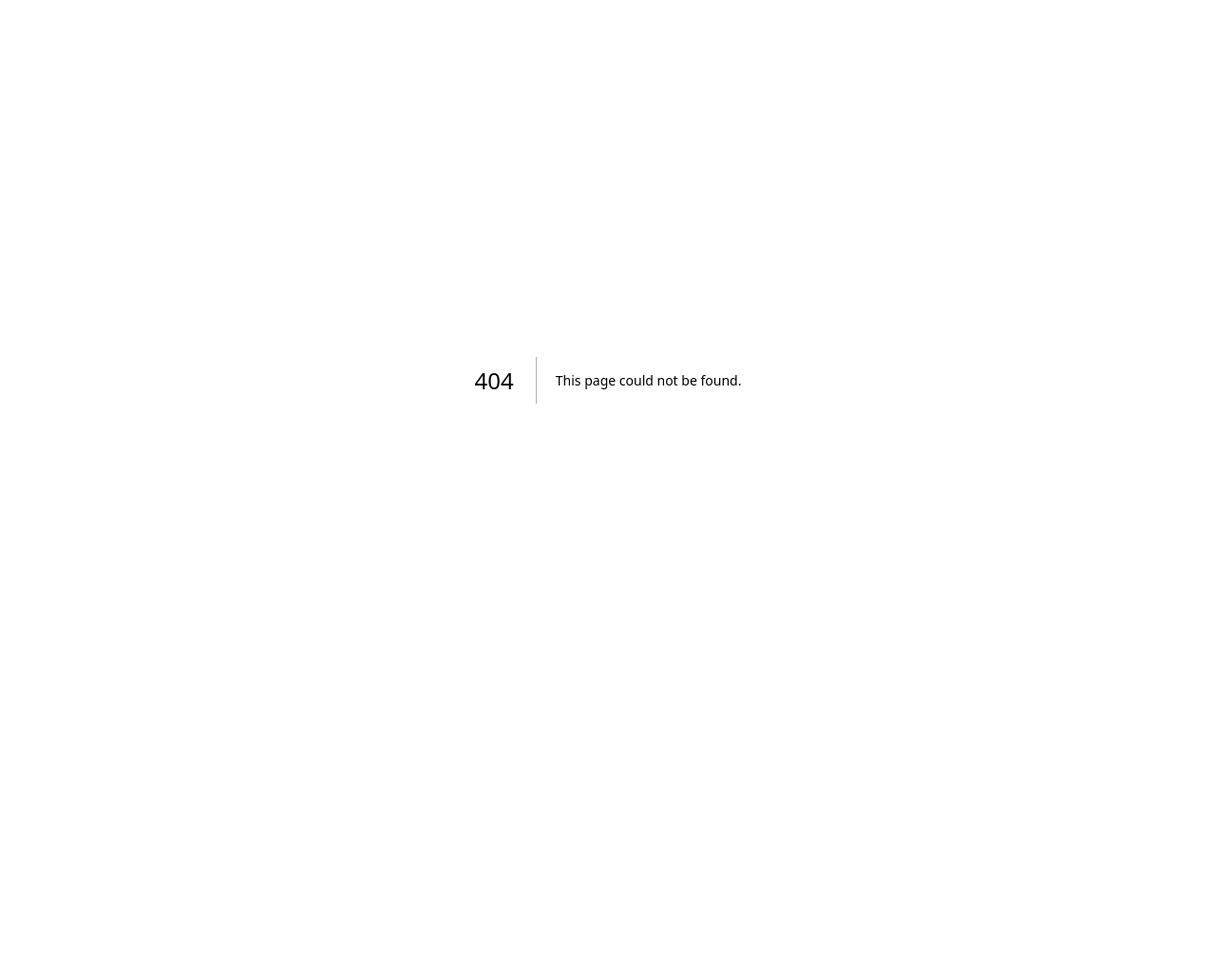
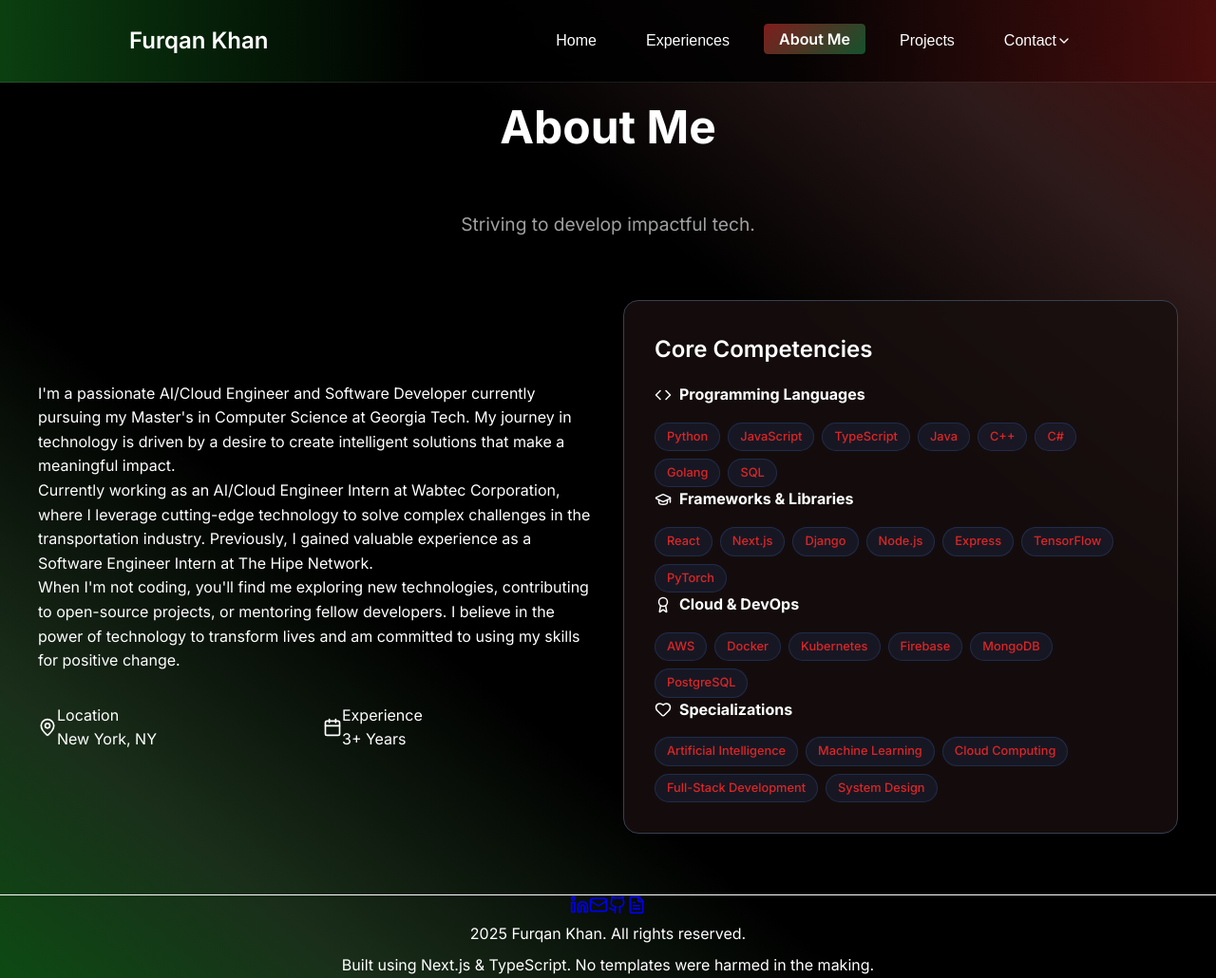
Before and after one commit to fahmedk/portfolio, a Next.js app: page /about in a window 1280 px wide. Before the commit this address had no page. Shown: the whole page at 95% size. Before the commit the page ends 800 px from the top, so only its background shows below. Built offline with nearby package versions, Linux system fonts and the light colour scheme; a web font is replaced by a local one.

Commit message:
fixed scroll issues removed some sections

```diff
--- /dev/null
+++ b/src/app/about/page.tsx
@@ -0,0 +1,20 @@
+"use client";
+
+import React, { useState, useEffect } from "react";
+import ModernLayout from "@/components/BookLayout";
+import AboutPage from "@/components/pages/AboutPage";
+
+export default function About() {
+  const [currentSection, setCurrentSection] = useState("about");
+
+  useEffect(() => {
+    // Ensure About remains highlighted on initial load
+    setCurrentSection("about");
+  }, []);
+
+  return (
+    <ModernLayout currentSection={currentSection} onSectionChange={setCurrentSection}>
+      <AboutPage />
+    </ModernLayout>
+  );
+}
--- a/src/app/globals.css
+++ b/src/app/globals.css
@@ -43,11 +43,10 @@ body {
 
 /* Sections */
 .section {
-  min-height: 100vh;
-  padding: 6rem 2rem 4rem;
-  display: flex;
-  align-items: center;
-  justify-content: center;
+  min-height: auto;
+  padding: 6rem 1.5rem 4rem;
+  display: block;
+  scroll-margin-top: 120px;
 }
 
 .container {
@@ -219,9 +218,9 @@ body {
 }
 
 .nav-container {
-  max-width: 1200px;
+  max-width: 1040px;
   margin: 0 auto;
-  padding: 0 2rem;
+  padding: 0 1rem;
   display: flex;
   justify-content: space-between;
   align-items: center;
@@ -252,7 +251,7 @@ body {
 
 .nav-links {
   display: flex;
-  gap: 2rem;
+  gap: 1.25rem;
   list-style: none;
   margin: 0;
   padding: 0;
@@ -268,6 +267,9 @@ body {
   cursor: pointer;
   padding: 0.5rem 1rem;
   position: relative;
+  display: inline-flex;
+  align-items: center;
+  line-height: 1;
   transition: all 0.3s ease;
   border-radius: 4px;
   overflow: hidden;
--- a/src/app/hero.module.css
+++ b/src/app/hero.module.css
@@ -9,6 +9,7 @@
   padding: 4rem 2rem 2rem;
   text-align: center;
   margin-top: 4rem;
+  scroll-margin-top: 120px;
 }
 
 .ringContainer {
--- a/src/components/BookLayout.tsx
+++ b/src/components/BookLayout.tsx
@@ -1,7 +1,7 @@
 'use client';
 
-import React, { useState, useEffect } from 'react';
-import { Home, User, Briefcase, FolderOpen, Mail, Github, Linkedin, ExternalLink } from 'lucide-react';
+import React, { useState, useEffect, useRef } from 'react';
+import { Home, User, Briefcase, FolderOpen, Mail, Github, Linkedin, ExternalLink, FileText, ChevronDown } from 'lucide-react';
 
 interface ModernLayoutProps {
   children: React.ReactNode;
@@ -11,6 +11,8 @@ interface ModernLayoutProps {
 
 const ModernLayout: React.FC<ModernLayoutProps> = ({ children, currentSection, onSectionChange }) => {
   const [isScrolled, setIsScrolled] = useState(false);
+  const [linksOpen, setLinksOpen] = useState(false);
+  const menuRef = useRef<HTMLDivElement>(null);
 
   const sections = [
     { id: 'home', label: 'Home', icon: Home },
@@ -29,11 +31,39 @@ const ModernLayout: React.FC<ModernLayoutProps> = ({ children, currentSection, o
     return () => window.removeEventListener('scroll', handleScroll);
   }, []);
 
+  useEffect(() => {
+    const onMouseDown = (e: MouseEvent) => {
+      if (menuRef.current && !menuRef.current.contains(e.target as Node)) {
+        setLinksOpen(false);
+      }
+    };
+    const onKeyDown = (e: KeyboardEvent) => {
+      if (e.key === 'Escape') setLinksOpen(false);
+    };
+    document.addEventListener('mousedown', onMouseDown);
+    document.addEventListener('keydown', onKeyDown);
+    return () => {
+      document.removeEventListener('mousedown', onMouseDown);
+      document.removeEventListener('keydown', onKeyDown);
+    };
+  }, []);
+
   const scrollToSection = (sectionId: string) => {
     const element = document.getElementById(sectionId);
     if (element) {
-      element.scrollIntoView({ behavior: 'smooth' });
+      // Get navbar height dynamically
+      const navbar = document.querySelector('.navbar');
+      const navbarHeight = navbar ? navbar.getBoundingClientRect().height : 80;
+      const elementTop = element.getBoundingClientRect().top + window.pageYOffset;
+      const offsetPosition = elementTop - navbarHeight - 20; // Extra 20px buffer
+
+      window.scrollTo({
+        top: offsetPosition,
+        behavior: 'smooth'
+      });
       onSectionChange(sectionId);
+    } else {
+      window.location.href = `/#${sectionId}`;
     }
   };
 
@@ -44,7 +74,7 @@ const ModernLayout: React.FC<ModernLayoutProps> = ({ children, currentSection, o
         isScrolled ? 'navbar-scrolled' : ''
       }`}>
         <div className="nav-container">
-          <a href="#home" className="nav-logo" onClick={() => scrollToSection('home')}>
+          <a href="#home" className="nav-logo" onClick={(e) => { e.preventDefault(); scrollToSection('home'); }}>
             Furqan Khan
           </a>
 
@@ -58,6 +88,67 @@ const ModernLayout: React.FC<ModernLayoutProps> = ({ children, currentSection, o
                   >
                     {section.label}
                   </a>
+                ) : section.id === 'contact' ? (
+                  <div className="relative" ref={menuRef}>
+                    <button
+                      className={`nav-link inline-flex items-center gap-1`}
+                      aria-haspopup="menu"
+                      aria-expanded={linksOpen}
+                      onClick={() => setLinksOpen((v) => !v)}
+                    >
+                      Contact <ChevronDown size={16} />
+                    </button>
+                    {linksOpen && (
+                      <div
+                        role="menu"
+                        aria-label="Quick links"
+                        className="absolute right-0 mt-2 w-56 bg-black/80 border border-gray-700 rounded-md shadow-lg p-2 backdrop-blur"
+                      >
+                        <a
+                          role="menuitem"
+                          href="mailto:furqankhan.cs@gmail.com"
+                          className="flex items-center gap-2 px-3 py-2 rounded hover:bg-white/10 text-gray-200"
+                          aria-label="Email"
+                          onClick={() => setLinksOpen(false)}
+                        >
+                          <Mail size={16} /> Email
+                        </a>
+                        <a
+                          role="menuitem"
+                          href="/resume.pdf"
+                          target="_blank"
+                          rel="noopener noreferrer"
+                          className="flex items-center gap-2 px-3 py-2 rounded hover:bg-white/10 text-gray-200"
+                          aria-label="Resume"
+                          onClick={() => setLinksOpen(false)}
+                        >
+                          <FileText size={16} /> Resume
+                        </a>
+                        <a
+                          role="menuitem"
+                          href="https://github.com/fahmedk"
+                          target="_blank"
+                          rel="noopener noreferrer"
+                          className="flex items-center gap-2 px-3 py-2 rounded hover:bg-white/10 text-gray-200"
+                          aria-label="GitHub"
+                          onClick={() => setLinksOpen(false)}
+                        >
+                          <Github size={16} /> GitHub
+                        </a>
+                        <a
+                          role="menuitem"
+                          href="https://www.linkedin.com/in/furqan-a-khan/"
+                          target="_blank"
+                          rel="noopener noreferrer"
+                          className="flex items-center gap-2 px-3 py-2 rounded hover:bg-white/10 text-gray-200"
+                          aria-label="LinkedIn"
+                          onClick={() => setLinksOpen(false)}
+                        >
+                          <Linkedin size={16} /> LinkedIn
+                        </a>
+                      </div>
+                    )}
+                  </div>
                 ) : (
                   <button
                     className={`nav-link ${
@@ -71,25 +162,6 @@ const ModernLayout: React.FC<ModernLayoutProps> = ({ children, currentSection, o
               </li>
             ))}
           </ul>
-
-          <div className="flex gap-4">
-            <a
-              href="https://github.com/fahmedk"
-              target="_blank"
-              rel="noopener noreferrer"
-              className="nav-link"
-            >
-              <Github size={20} />
-            </a>
-            <a
-              href="https://www.linkedin.com/in/furqan-a-khan/"
-              target="_blank"
-              rel="noopener noreferrer"
-              className="nav-link"
-            >
-              <Linkedin size={20} />
-            </a>
-          </div>
         </div>
       </nav>
 
@@ -99,14 +171,52 @@ const ModernLayout: React.FC<ModernLayoutProps> = ({ children, currentSection, o
       </main>
 
       {/* Footer */}
-      <footer className="bg-black/20 border-t border-gray-800 py-8">
-        <div className="container mx-auto px-4 text-center">
-          <p className="text-gray-400">
-            2025 Furqan Khan. All rights reserved.
-          </p>
-          <p className="text-gray-500 text-sm mt-2">
-            Built using Next.js & TypeScript. No templates were harmed in the making.
-          </p>
+      <footer className="bg-black/20 border-t border-gray-800 py-10">
+        <div className="container mx-auto px-4">
+          <div className="flex items-center justify-center gap-6 text-gray-400 mb-6">
+            <div className="hidden sm:block h-px w-24 bg-gray-700" />
+            <div className="flex items-center gap-6">
+              <a
+                href="https://www.linkedin.com/in/furqan-a-khan/"
+                target="_blank"
+                rel="noopener noreferrer"
+                aria-label="LinkedIn"
+                className="hover:text-white transition-colors"
+              >
+                <Linkedin size={20} />
+              </a>
+              <a
+                href="mailto:furqankhan.cs@gmail.com"
+                aria-label="Email"
+                className="hover:text-white transition-colors"
+              >
+                <Mail size={20} />
+              </a>
+              <a
+                href="https://github.com/fahmedk"
+                target="_blank"
+                rel="noopener noreferrer"
+                aria-label="GitHub"
+                className="hover:text-white transition-colors"
+              >
+                <Github size={20} />
+              </a>
+              <a
+                href="/resume.pdf"
+                target="_blank"
+                rel="noopener noreferrer"
+                aria-label="Resume"
+                className="hover:text-white transition-colors"
+              >
+                <FileText size={20} />
+              </a>
+            </div>
+            <div className="hidden sm:block h-px w-24 bg-gray-700" />
+          </div>
+          <div className="text-center">
+            <p className="text-gray-400">2025 Furqan Khan. All rights reserved.</p>
+            <p className="text-gray-500 text-sm mt-2">Built using Next.js & TypeScript. No templates were harmed in the making.</p>
+          </div>
         </div>
       </footer>
     </div>
--- a/src/components/pages/ContactPage.tsx
+++ b/src/components/pages/ContactPage.tsx
@@ -5,7 +5,7 @@ import { Mail, Phone, MapPin, Github, Linkedin, Send, MessageCircle, Calendar }
 
 const ContactPage: React.FC = () => {
   return (
-    <section id="contact" className="section">
+    <section id="contact" className="section" style={{ display: 'none' }}>
       <div className="container">
         <div className="fade-in-up">
           <h2 className="section-title">Get In Touch</h2>
--- a/src/components/pages/ExperiencePage.tsx
+++ b/src/components/pages/ExperiencePage.tsx
@@ -11,8 +11,9 @@ const ExperiencePage: React.FC = () => {
       // remove the "section" class so we don’t get 100vh centering
       style={{
         display: 'block',
-        paddingTop: '2rem',    // pull closer to top
-        paddingBottom: '4rem', // whatever bottom padding you like
+        paddingTop: '1rem',    // pull closer to top
+        paddingBottom: '0rem', // whatever bottom padding you like
+        scrollMarginTop: '120px', // ensure proper scroll offset
       }}
     >
       <div
--- a/src/components/pages/ProjectsPage.tsx
+++ b/src/components/pages/ProjectsPage.tsx
@@ -52,9 +52,13 @@ const ProjectsPage: React.FC = () => {
   return (
     <section id="projects" className="section"
     style={{
-      minHeight: 'auto',
-      paddingTop: '3rem',
-      paddingBottom: '1.5rem' }}>
+      display: 'block',          // override .section flex
+      minHeight: 'auto',         // override 100vh
+      paddingTop: '1rem',
+      paddingBottom: '0.5rem',
+      marginTop: '-1rem',
+      scrollMarginTop: '120px',  // ensure proper scroll offset
+    }}>
 
       <div className="container">
         <div className="fade-in-up">
@@ -115,7 +119,7 @@ const ProjectsPage: React.FC = () => {
           {/* No additional projects; show only one row of three cards */}
 
           {/* CTA Section */}
-          <div className="text-center mt-6">
+          <div className="text-center mt-6" style={{ display: 'none' }}>
             <div className="card max-w-2xl mx-auto">
               <h3 className="card-title">Want to see more?</h3>
               <p className="text-gray-400 mb-6">
```
